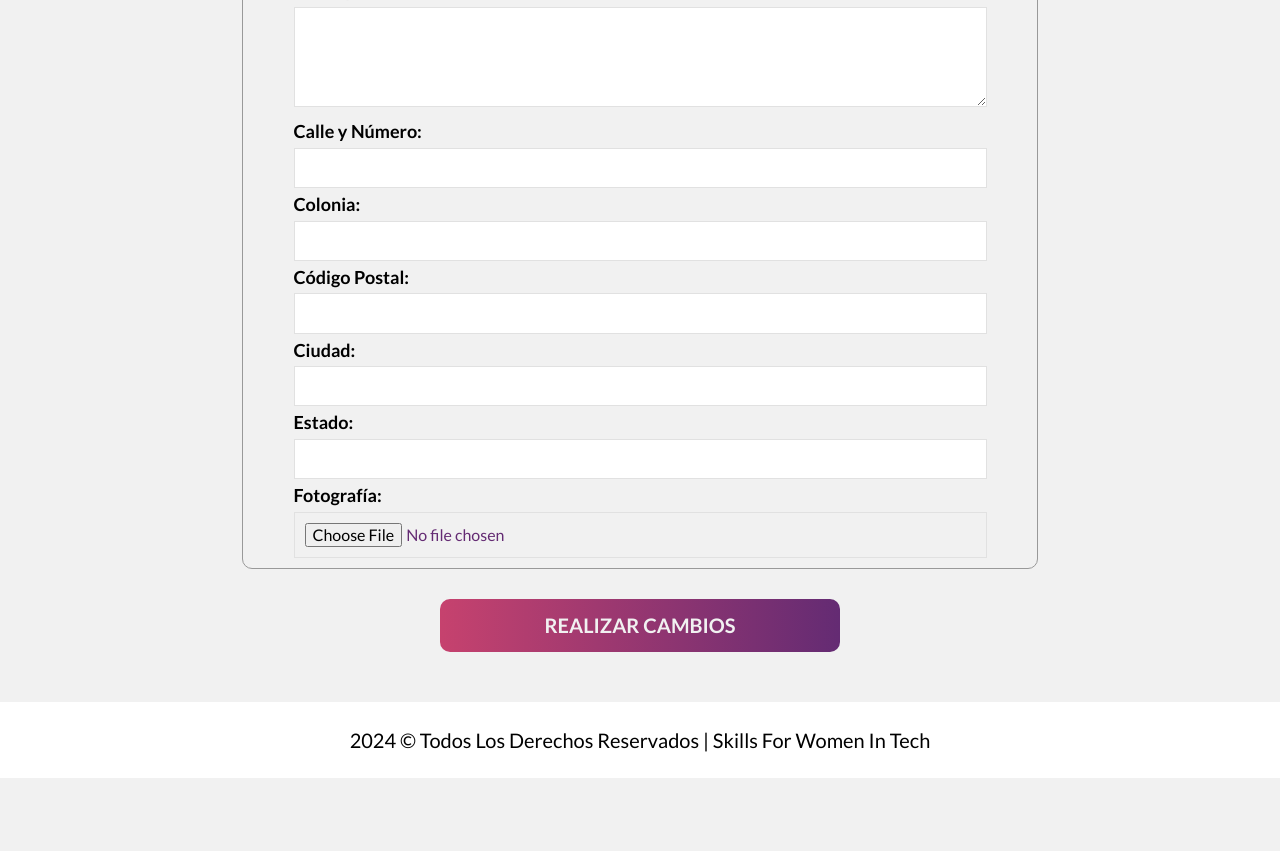
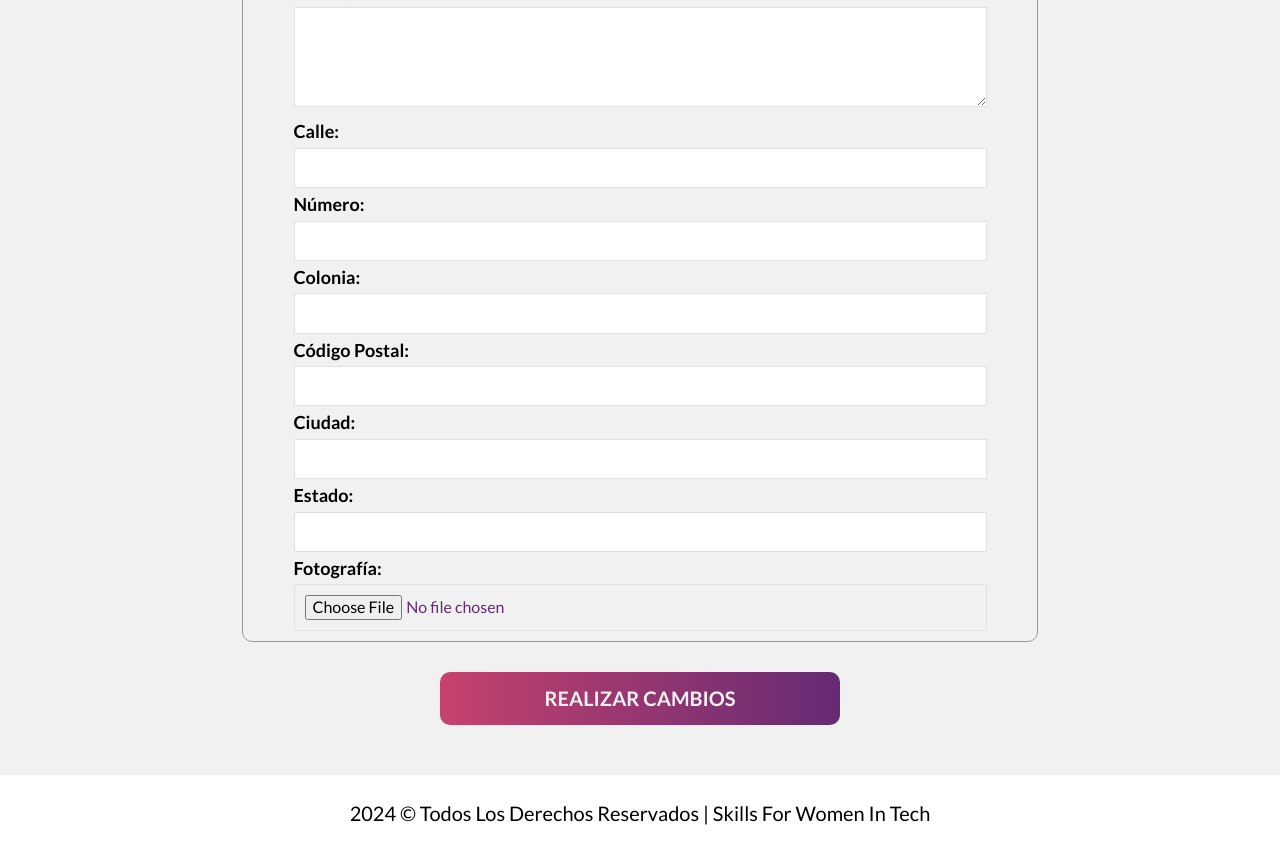
Before and after one commit to sofmagon/skills-forWomen-inTech, a React (Vite) app in the folder 03-pilotaje/: page /editar in a window 1280 px wide. Shown: the part 1140-1991 px from the top of the page. Before the commit the page ends 1918 px from the top, so only its background shows below. Built offline with nearby package versions, Linux system fonts and the light colour scheme; no server answers; a web font is replaced by a local one.

Commit message:
fix: separate inputs

```diff
--- a/03-pilotaje/src/components/Forms/EditarLugar.jsx
+++ b/03-pilotaje/src/components/Forms/EditarLugar.jsx
@@ -68,8 +68,12 @@ const EditarLugar = () => {
 						<textarea id="descripcion" name='descripcion' value={descripcion} onChange={(e) => onInputChange(e)} />
 					</div>
 					<div className="campo">
-						<label htmlFor="callenum">Calle y Número:</label>
-						<input type="text" id="callenum" name='callenum' required="" onChange={(e) => onInputChange(e)} />
+						<label htmlFor="calle">Calle:</label>
+						<input type="text" id="calle" name='calle' required="" onChange={(e) => onInputChange(e)} />
+					</div>
+					<div className="campo">
+						<label htmlFor="num">Número:</label>
+						<input type="text" id="num" name='num' required="" onChange={(e) => onInputChange(e)} />
 					</div>
 					<div className="campo">
 						<label htmlFor="colonia">Colonia:</label>
```
